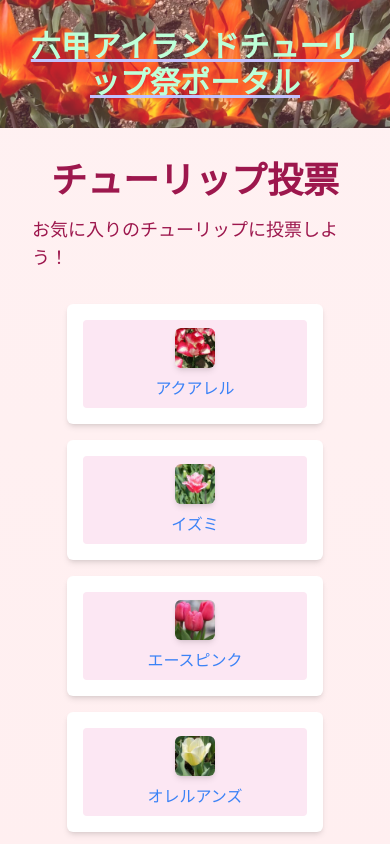
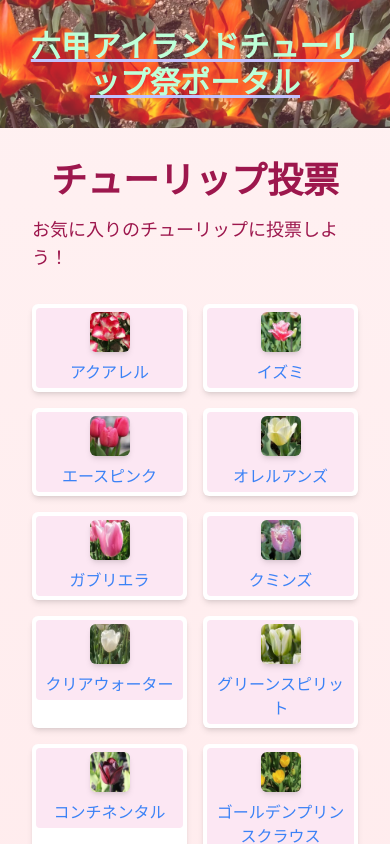
Before and after one commit to kmdsbng/ric_tulip_portal, a Next.js app: page /vote in a window 390 px wide. Shown: the top 844 px of the page. Built offline with nearby package versions, Linux system fonts and the light colour scheme; no server answers.

Commit message:
グリッド数調整

```diff
--- a/app/vote-result/page.tsx
+++ b/app/vote-result/page.tsx
@@ -75,9 +75,9 @@ export default function VoteResult(): JSX.Element {
               投票ありがとうございました！現在の投票結果です！
             </p>
           </div>
-          <div className="grid sm:grid-cols-2 md:grid-cols-3 gap-4">
+          <div className="grid grid-cols-2 sm:grid-cols-2 md:grid-cols-3 gap-4">
             {sortedItems.map((item) => (
-              <Card key={item.tulip_code} className="bg-white rounded-lg shadow-md p-4">
+              <Card key={item.tulip_code} className="bg-white rounded-lg shadow-md p-1">
                 <div className="text-center flex flex-col items-center">
                   <img
                     src={`/tulip_photo/${item.tulip_code}100.jpg`}
--- a/app/vote/page.tsx
+++ b/app/vote/page.tsx
@@ -80,17 +80,14 @@ export default function Vote() {
               </p>
             </div>
 
-            <div className="grid sm:grid-cols-2 md:grid-cols-3 gap-4">
+            <div className="grid grid-cols-2 sm:grid-cols-2 md:grid-cols-3 gap-4">
               {sortedTulips.map((tulip) => (
-                <div key={tulip.key} className="bg-white rounded-lg shadow-md p-4">
+                <div key={tulip.key} className="bg-white rounded-lg shadow-md p-1">
                   <a
                     href="#"
                     onClick={async (e) => {
                       e.preventDefault();
                       try {
-                        // const formData = new FormData();
-                        // // formData.append('tulip_code', tulip.key);
-                        // formData.append(JSON.stringify({ tulip_code: tulip.key }), '');
 
                         const response = await fetch(
                           'https://fnrbegfgqf.execute-api.ap-northeast-1.amazonaws.com/save_vote2',
@@ -101,7 +98,6 @@ export default function Vote() {
                               'Content-Type': 'application/json',
                             },
                             body: JSON.stringify({ tulip_code: tulip.key }),
-                            // body: formData,
                           }
                         );
                         if (response.ok) {
@@ -113,7 +109,7 @@ export default function Vote() {
                         alert('エラーが発生しました');
                       }
                     }}
-                    className="block flex flex-col items-center text-center p-2 bg-pink-100 hover:bg-pink-200 rounded-md text-blue-500 hover:underline"
+                    className="block flex flex-col items-center text-center p-1 bg-pink-100 hover:bg-pink-200 rounded-md text-blue-500 hover:underline"
                   >
                     <img src={`/tulip_photo/${tulip.key}100.jpg`} alt={tulip.name} className="w-10 h-10 object-cover rounded-lg shadow-md" />
                     <div className="pt-2">
```
